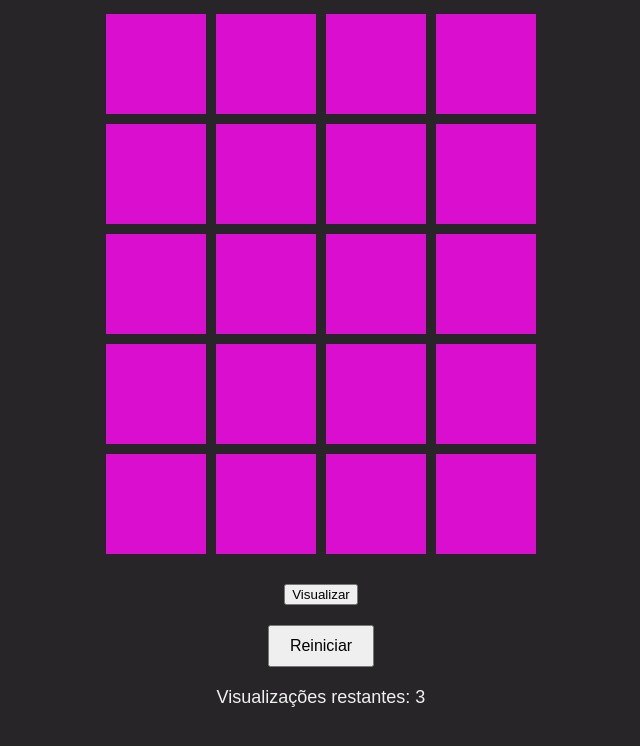
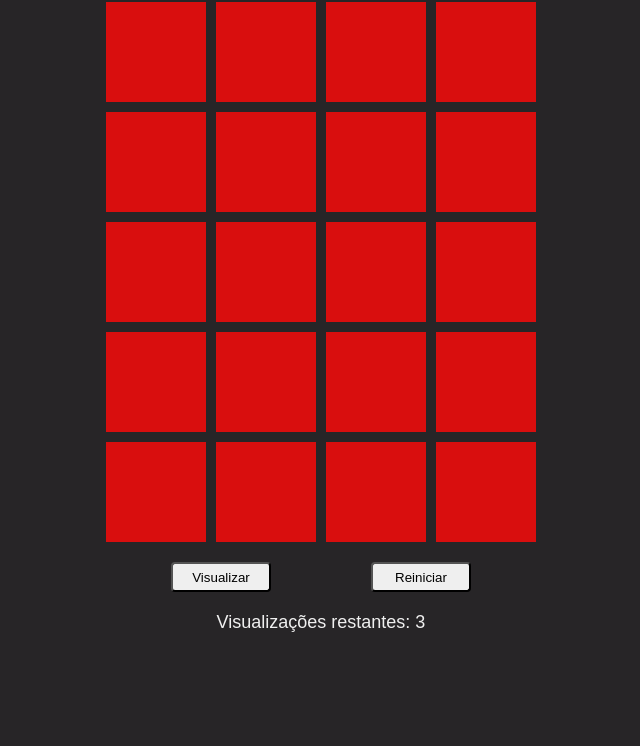
Before and after one commit to amandabmach/jogo-da-memoria, a plain HTML site: page index.html in a window 1280 px wide. Shown: the part 84-830 px from the top of the page, without its empty margins (319-959 px from the left). After the commit the page ends 800 px from the top, so only its background shows below. Drawn offline with Linux system fonts and the light colour scheme.

Commit message:
ajustes na interface

```diff
--- a/index.html
+++ b/index.html
@@ -30,8 +30,10 @@
         <div class="carta pareada-G" data-carta="G"></div>
         <div class="carta pareada-I" data-carta="I"></div>
     </div>
-    <button class="visualizar">Visualizar</button>
-    <button class="reiniciar">Reiniciar</button>
+    <div class="buttons">
+        <button class="visualizar">Visualizar</button>
+        <button class="reiniciar">Reiniciar</button>
+    </div>
     <p id="contadorVisualizacoes">Visualizações restantes: 3</p>
     <script src="script.js"></script>
 </body>
--- a/styles.css
+++ b/styles.css
@@ -1,4 +1,5 @@
 @charset "UTF-8";
+
 
 body {
     display: flex;
@@ -6,8 +7,6 @@ body {
     align-items: center;
     font-family: Arial, sans-serif;
     background-color: #f0f0f0;
-    margin: 0;
-    padding: 20px;
     background-color: #272527;
 }
 
@@ -25,7 +24,7 @@ h1 {
 .carta {
     width: 100px;
     height: 100px;
-    background-color: #d90ecf;
+    background-color: #d90e0e;
     display: flex;
     align-items: center;
     justify-content: center;
@@ -37,17 +36,6 @@ h1 {
 .carta.virada {
     background-color: #f0f0f0;
     color: black;
-}
-
-.reiniciar {
-    margin-top: 20px;
-    padding: 10px 20px;
-    font-size: 16px;
-    cursor: pointer;
-}
-
-.visualizar {
-    margin-top: 30px;
 }
 
 .carta.pareado-A { background-color: #ff0000; }
@@ -63,7 +51,22 @@ h1 {
 .carta.pareado-K { background-color: #4e4e4e; }
 
 #contadorVisualizacoes {
-    margin-top: 20px;
+    margin: 0;
     font-size: 18px;
     color: #f0f0f0;
 }
+
+.buttons{
+    display: flex;
+    justify-content: space-between;
+    align-items: center;
+    margin: 20px;
+    width: 300px;
+}
+
+button{
+    width: 100px;
+    height: 30px;
+    cursor: pointer;
+    border-radius: 4px;
+}
```
